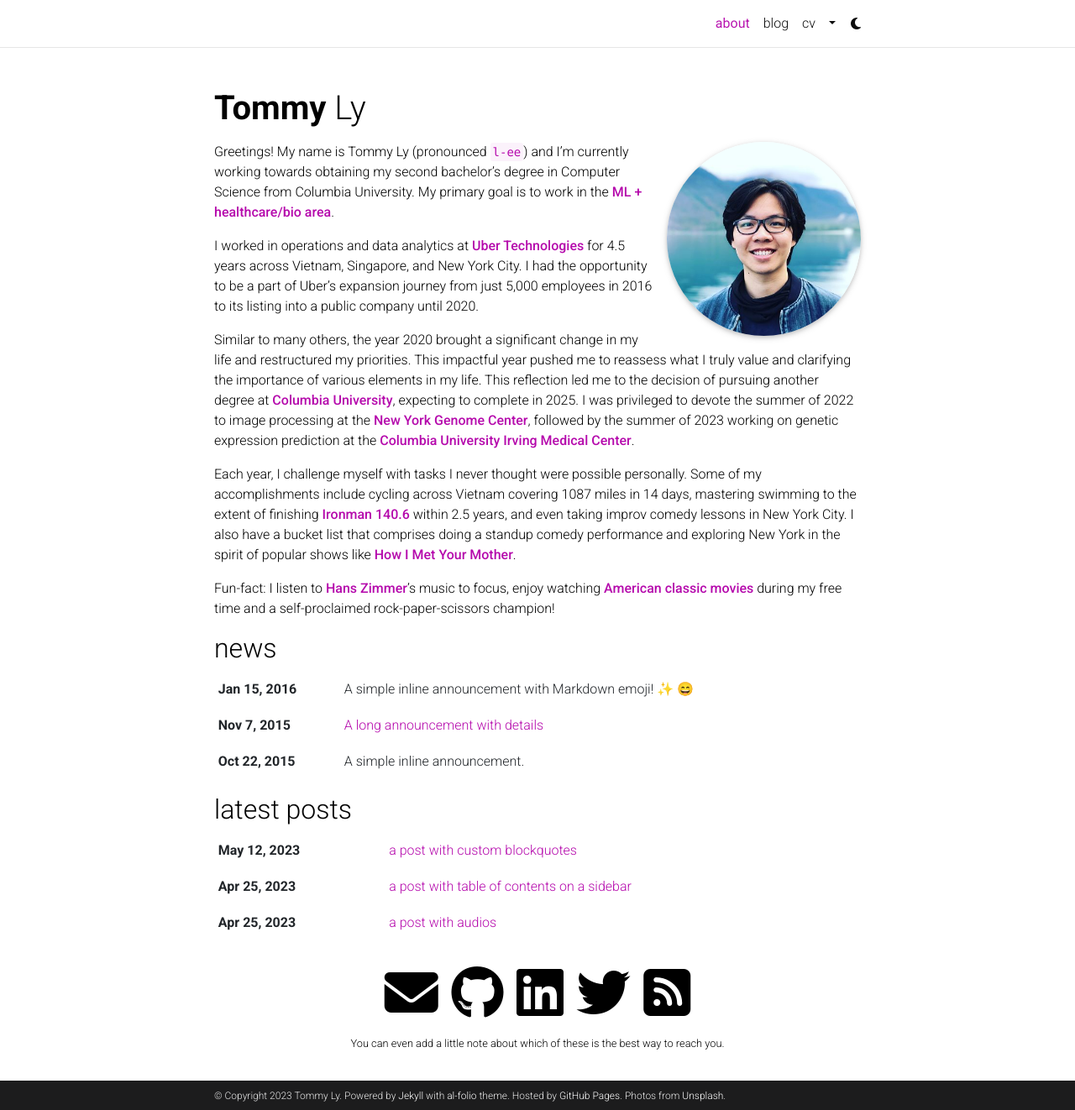
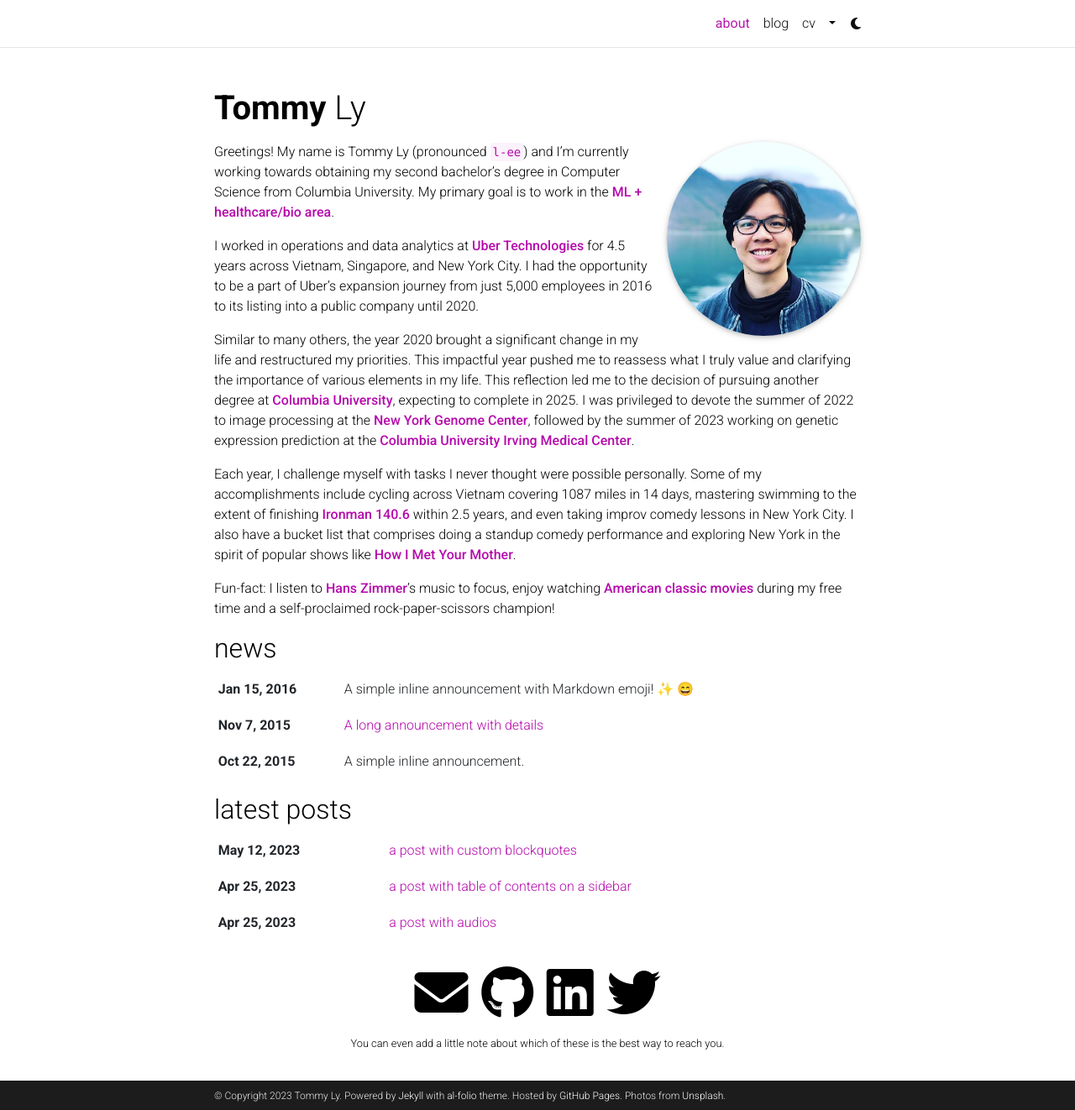
Before and after one commit to tommyly201/tommyly201.github.io, a Jekyll site: the page built from _pages/about.md, in a window 1280 px wide and 1322 px high. Shown: the whole window at 84% size. Built offline with Jekyll 4.4.1, drawn with Linux system fonts in a browser that asks for light colours; full-size pictures stand in for the smaller copies a plugin makes; emoji names are drawn with the system emoji font; comment, search, counter and statistics services are not loaded; a style sheet for code colours, icons or effects is not loaded.

Commit message:
change xml feed

```diff
--- a/_includes/social.html
+++ b/_includes/social.html
@@ -104,5 +104,5 @@
             <a href="https://discord.com/users/{{ site.discord_id }}" title="Discord"><i class="fab fa-discord"></i></a>
             {% endif %}
             {%- if site.rss_icon -%}
-            <a href="{{ site.baseurl }}/feed.xml" title="RSS Feed"><i class="fas fa-rss-square"></i></a>
-            {% endif %}
+         <!--   <a href="{{ site.baseurl }}/feed.xml" title="RSS Feed"><i class="fas fa-rss-square"></i></a>
+            {% endif %} -->
```
